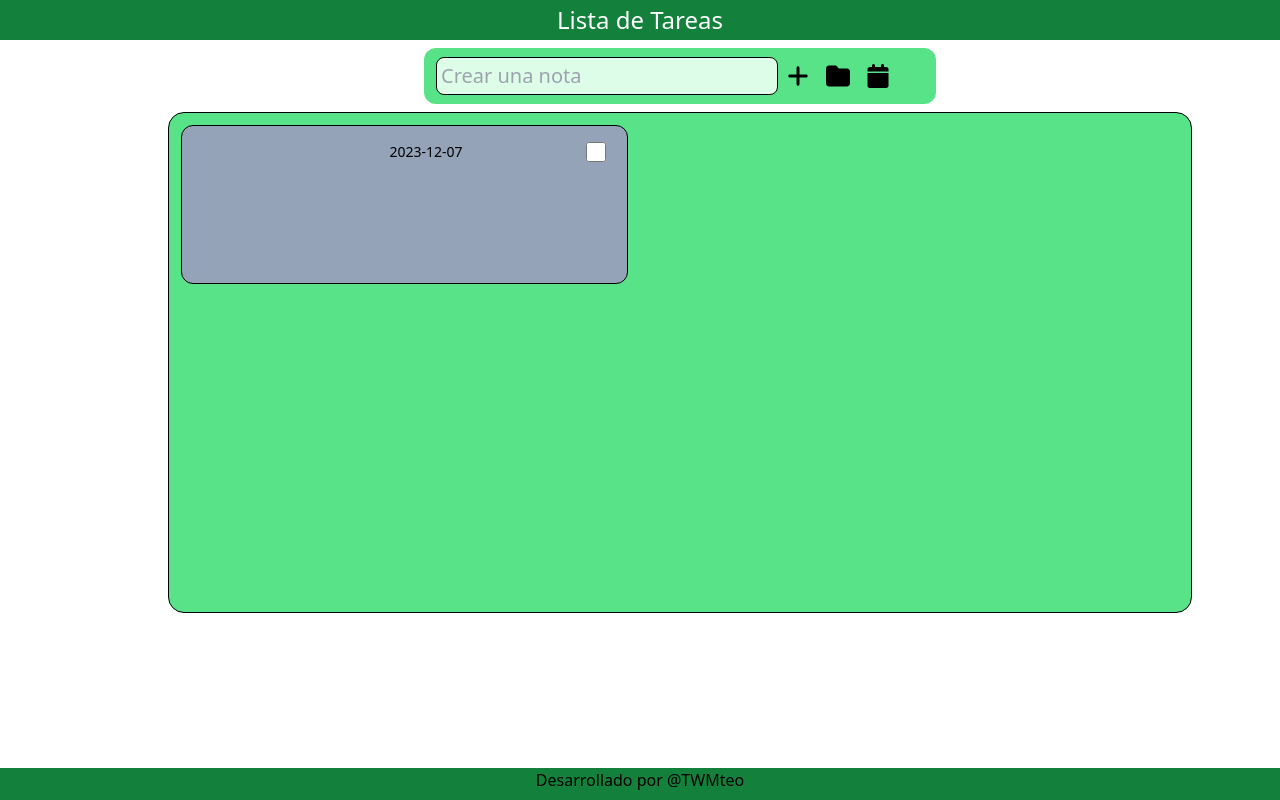
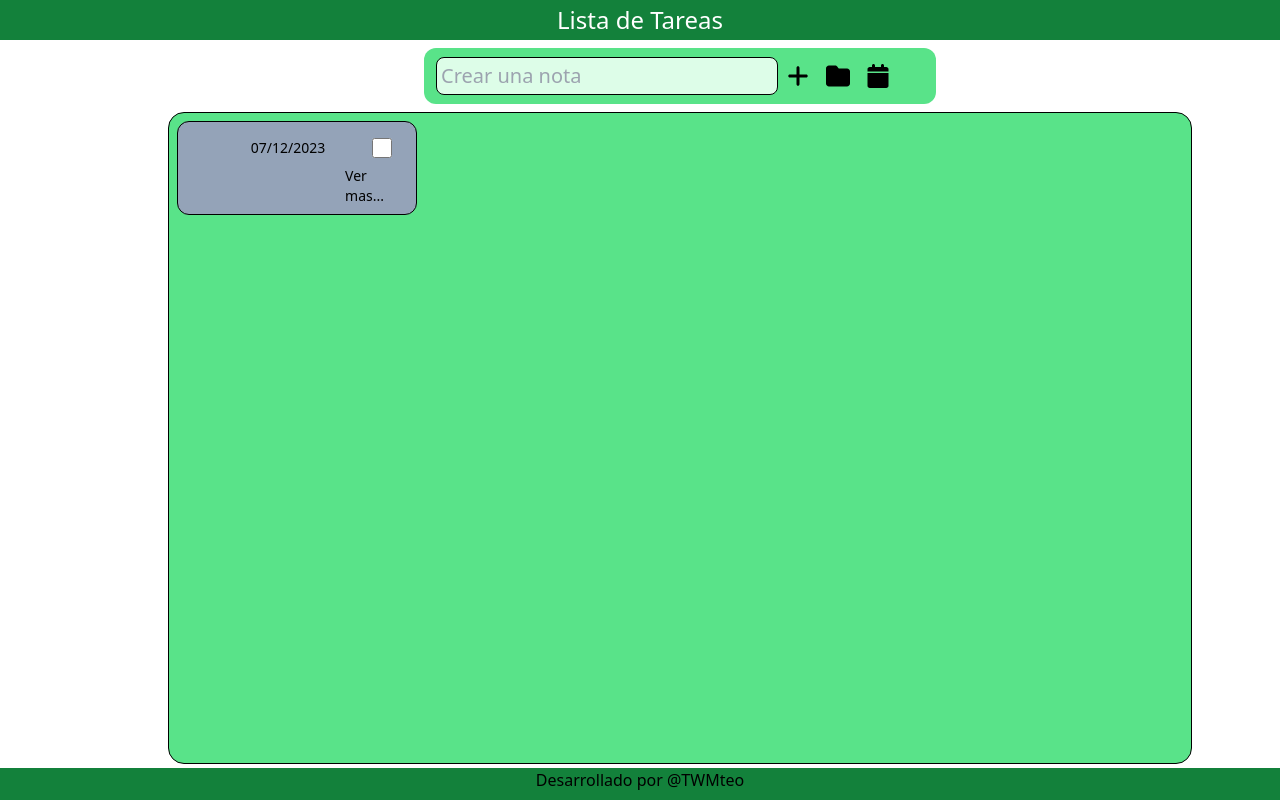
Before and after one commit to TWMateo/Lista-Tareas, a React (Vite) app: page / in a window 1280 px wide. Both pictures are taken after a click on the link 797 px from the left and 76 px from the top of the page. Shown: the top 800 px of the page. Built offline with nearby package versions, Linux system fonts and the light colour scheme.

Commit message:
Adición de la clase helpers y ajuste de detalles en las etiquetas de tareas

```diff
--- a/package.json
+++ b/package.json
@@ -17,7 +17,6 @@
     "@fortawesome/react-fontawesome": "^0.2.0",
     "@reduxjs/toolkit": "^2.0.1",
     "babel-plugin-macros": "^3.1.0",
-    "date-fns": "^2.30.0",
     "react": "^18.2.0",
     "react-datepicker": "^4.24.0",
     "react-dom": "^18.2.0",
--- a/src/components/CreateBar.jsx
+++ b/src/components/CreateBar.jsx
@@ -9,13 +9,12 @@ import "react-datepicker/dist/react-datepicker.css";
 import { useState, useRef, useEffect } from "react";
 import { useDispatch } from "react-redux";
 import { añadirTarea } from "../redux/features/ListaTareasSlice";
-import format from "date-fns/format";
-import { es } from "date-fns/locale";
+import { formatearContenido, formatearFecha } from "../helpers/helper";
 
 const SearchBar = () => {
   const [startDate, setStartDate] = useState(new Date());
   const [contentSelect, setContentSelect] = useState(false);
-  const fechaFormateada = format(startDate, "yyyy-MM-dd", { locale: es });
+  const fechaFormateada = formatearFecha(startDate);
   const [title, setTitle] = useState("");
   const [content, setContent] = useState(" ");
   const [openNote, setOpenNote] = useState(false);
@@ -30,10 +29,11 @@ const SearchBar = () => {
   };
 
   const handleClickAddTarea = () => {
+    const contenidoFormateado = formatearContenido(content,10);
     const tarea = {
       titulo: title,
       fecha: fechaFormateada,
-      contenido: content,
+      contenido: contenidoFormateado,
     };
     dispatch(añadirTarea(tarea));
     const  inputContenido = document.getElementById('inputContent')
@@ -53,12 +53,14 @@ const SearchBar = () => {
     setOpenNote(true);
   };
 
+  //Creación de un evento para el elemento referenciado
   const handleClickOutside = (event) => {
     if (inputRefNote.current && !inputRefNote.current.contains(event.target)) {
       setOpenNote(false);
     }
   };
 
+  //El evento se añade directamente al documento
   useEffect(() => {
     document.addEventListener("mousedown", handleClickOutside);
     //Es una buena practica para mantener un rendimiento optimo de la app
--- a/src/components/Tarea.jsx
+++ b/src/components/Tarea.jsx
@@ -1,24 +1,31 @@
-import PropTypes from 'prop-types'
+import PropTypes from "prop-types";
 
-const Tarea = ({titulo,fecha,contenido}) => {
+
+
+const Tarea = ({ titulo, fecha, contenido }) => {
   return (
-    <div className="flex flex-col m-3 p-2 text-sm border border-black rounded-xl border-b bg-slate-400">
+    <div className="flex flex-col m-2 mb-0 p-2 text-sm border h-fit border-black rounded-xl border-b bg-slate-400">
       <div className="flex p-2 w-auto">
-        <p className="h-full w-full">{titulo}</p>
+        <p className="h-full w-[50%]">{titulo}</p>
         <p className="h-full w-full">{fecha}</p>
-        <input type="checkbox" className="w-16" />
+        <input type="checkbox" className="w-16 cursor-pointer" />
       </div>
-      <p className="h-full w-full">
-        {contenido}
+      <p className="h-full w-auto flex flex-col">
+        {contenido.substring(0, 50)}
+        <div className="flex justify-end ">
+          <a className="pl-1 rounded-md w-[30%] hover:bg-gray-600 cursor-pointer">
+            Ver mas...
+          </a>
+        </div>
       </p>
     </div>
   );
 };
 
 Tarea.propTypes = {
-  titulo:PropTypes.string.isRequired,
-  fecha:PropTypes.string.isRequired,
-  contenido:PropTypes.string.isRequired
-}
+  titulo: PropTypes.string.isRequired,
+  fecha: PropTypes.string.isRequired,
+  contenido: PropTypes.string.isRequired,
+};
 
 export default Tarea;
--- a/src/components/Welcome.jsx
+++ b/src/components/Welcome.jsx
@@ -8,10 +8,11 @@ const Welcome = () => {
   return (
     <div className="h-full w-full flex flex-col items-center gap-2 mt-2 mb-5 md:ml-10">
       <SearchBar />
-      <div className={`border border-black w-[70%] lg:w-[80%] ${listaTareas.size ? `h-auto` : `h-[70%]`} rounded-2xl bg-pastel-green-400 grid sm:grid-rows-[auto,auto,auto,auto] xl:grid-cols-[auto,auto,auto]`}>
+      <div className={`border border-black w-[70%] lg:w-[80%] ${listaTareas.length ? `h-full` : `h-[70%]`} rounded-2xl bg-pastel-green-400 grid sm:grid-rows-[auto,auto,auto,auto] xl:grid-cols-4`}>
         {listaTareas && listaTareas.map((tarea, index)=>(
           <Tarea titulo={tarea.titulo} fecha={tarea.fecha} contenido={tarea.contenido} key={index}/>
-        ))}
+        ))
+        }
       </div>
     </div>
   );
--- /dev/null
+++ b/src/helpers/helper.js
@@ -0,0 +1,20 @@
+export const formatearFecha = (fecha)=>{
+    const nuevaFecha = new Date(fecha)
+    const opciones = {
+        year:'numeric',
+        month: '2-digit',
+        day: '2-digit'
+    }
+    return nuevaFecha.toLocaleDateString('es-ES',opciones)
+}
+
+export const formatearContenido = (contenido,cantidadCaracteres) => {
+    let nuevoContenido = ""
+    for(let i=0;i<contenido.length;i++){
+        nuevoContenido+=contenido[i]
+        if((i+1)%cantidadCaracteres == 0){
+            nuevoContenido+='\n';
+        }
+    }
+    return nuevoContenido;
+}
```
Also changed, not shown: 1 other file (tests, documents, lock files or other folders).
